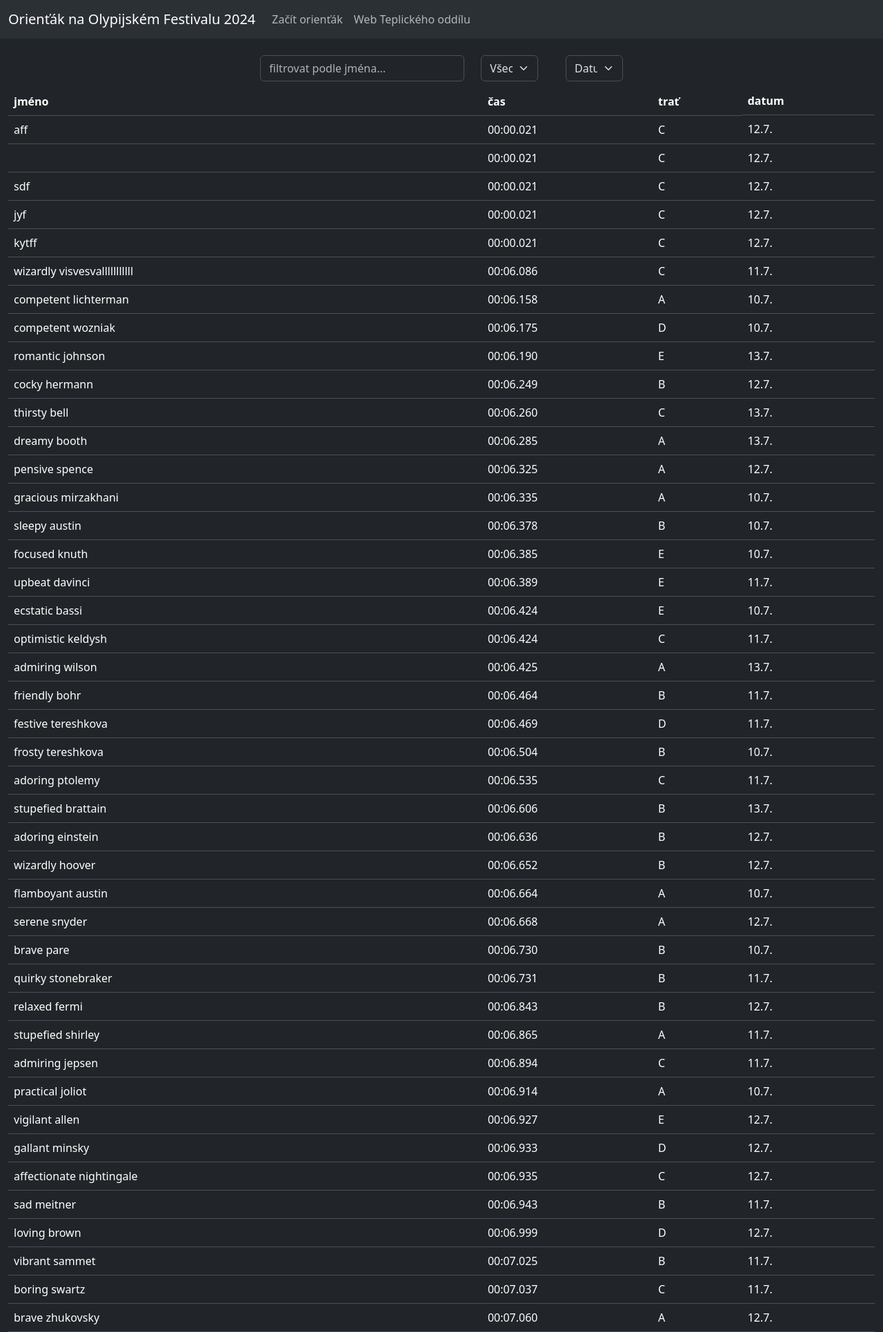
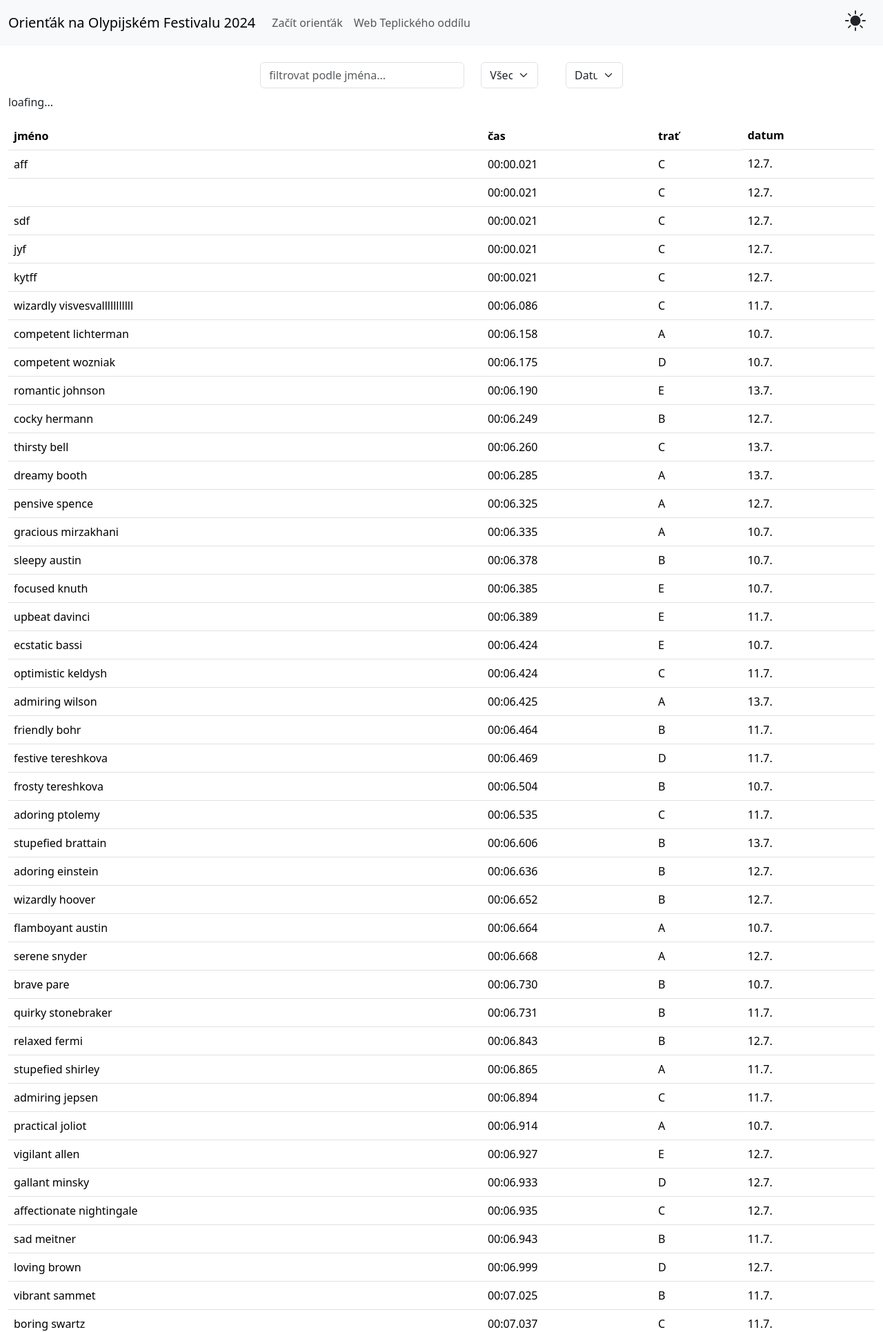
Before and after one commit to Arr170/or_beh, a Flask app: page / in a window 1280 px wide. Shown: the top 1931 px of the page at 69% size. Run offline with Flask 3, Linux system fonts and the light colour scheme; data comes from the database, SQL or seed files in the repository.

Commit message:
mode changer

```diff
--- a/project/templates/base.html
+++ b/project/templates/base.html
@@ -1,5 +1,5 @@
 <!DOCTYPE html>
-<html data-bs-theme="dark">
+<html data-bs-theme="light" id="html-tag">
 
 <head>
     <meta charset="utf-8">
@@ -55,7 +55,14 @@
                         </a>
                     </li>
                     {% endif %}
+
                 </ul>
+            </div>
+            <div class="align-self-end">
+                <button onClick="changeMode()" class="btn" id="change-mode-btn">
+                    <sun-icon></sun-icon>
+                </button>
+
             </div>
         </div>
     </nav>
@@ -66,8 +73,68 @@
     <footer class="text-center mt-auto">
         <!-- <p class="text text-secondary">(this website does not use cookies)</p> -->
     </footer>
+
+    <script>
+        function changeMode() {
+            console.log("changing")
+            const html = document.getElementById("html-tag")
+            const theme = html.getAttribute("data-bs-theme")
+            if (theme === "dark") {
+
+                html.setAttribute("data-bs-theme", "light")
+                document.getElementById("change-mode-btn").innerHTML = "<sun-icon></sun-icon>"
+
+            }
+            else {
+                html.setAttribute("data-bs-theme", "dark")
+                document.getElementById("change-mode-btn").innerHTML = "<moon-icon></moon-icon>"
+            }
+        }
+
+
+        class SunIcon extends HTMLElement {
+            constructor() {
+                super();
+                const shadow = this.attachShadow({ mode: 'open' })
+                const svg = document.createElementNS('http://www.w3.org/2000/svg', 'svg')
+                svg.setAttribute('xmlns', 'http://www.w3.org/2000/svg')
+                svg.setAttribute('width', '30')
+                svg.setAttribute('height', '30')
+                svg.setAttribute('fill', 'currentColor')
+                svg.setAttribute('class', 'bi bi-sun-fill')
+                svg.setAttribute('viewBox', '0 0 16 16')
+
+                svg.innerHTML ='  <path d="M8 12a4 4 0 1 0 0-8 4 4 0 0 0 0 8M8 0a.5.5 0 0 1 .5.5v2a.5.5 0 0 1-1 0v-2A.5.5 0 0 1 8 0m0 13a.5.5 0 0 1 .5.5v2a.5.5 0 0 1-1 0v-2A.5.5 0 0 1 8 13m8-5a.5.5 0 0 1-.5.5h-2a.5.5 0 0 1 0-1h2a.5.5 0 0 1 .5.5M3 8a.5.5 0 0 1-.5.5h-2a.5.5 0 0 1 0-1h2A.5.5 0 0 1 3 8m10.657-5.657a.5.5 0 0 1 0 .707l-1.414 1.415a.5.5 0 1 1-.707-.708l1.414-1.414a.5.5 0 0 1 .707 0m-9.193 9.193a.5.5 0 0 1 0 .707L3.05 13.657a.5.5 0 0 1-.707-.707l1.414-1.414a.5.5 0 0 1 .707 0m9.193 2.121a.5.5 0 0 1-.707 0l-1.414-1.414a.5.5 0 0 1 .707-.707l1.414 1.414a.5.5 0 0 1 0 .707M4.464 4.465a.5.5 0 0 1-.707 0L2.343 3.05a.5.5 0 1 1 .707-.707l1.414 1.414a.5.5 0 0 1 0 .708"/>'
+
+                shadow.appendChild(svg)
+            }
+        }
+        customElements.define('sun-icon', SunIcon)
+
+        class MoonIcon extends HTMLElement {
+            constructor() {
+                super()
+                const shadow = this.attachShadow({ mode: 'open' })
+                const svg = document.createElementNS('http://www.w3.org/2000/svg', 'svg')
+                svg.setAttribute('xmlns', 'http://www.w3.org/2000/svg')
+                svg.setAttribute('width', '30')
+                svg.setAttribute('height', '30')
+                svg.setAttribute('fill', 'currentColor')
+                svg.setAttribute('class', 'bi bi-sun-fill')
+                svg.setAttribute('viewBox', '0 0 16 16')
+
+                svg.innerHTML = `
+            <path d="M6 .278a.77.77 0 0 1 .08.858 7.2 7.2 0 0 0-.878 3.46c0 4.021 3.278 7.277 7.318 7.277q.792-.001 1.533-.16a.79.79 0 0 1 .81.316.73.73 0 0 1-.031.893A8.35 8.35 0 0 1 8.344 16C3.734 16 0 12.286 0 7.71 0 4.266 2.114 1.312 5.124.06A.75.75 0 0 1 6 .278"/>
+            `;
+
+                shadow.appendChild(svg)
+            }
+        }
+
+
+        customElements.define('moon-icon', MoonIcon)
+
+    </script>
 </body>
 
-
-
 </html>
--- a/project/templates/rslt_table.html
+++ b/project/templates/rslt_table.html
@@ -72,10 +72,12 @@
 
 
 <div id="table-container">
+    <p id="loading-tab" ></p>
     <table class="table table-hover" id="content-table">
         <script >
 
 document.addEventListener('DOMContentLoaded', function () {
+    document.getElementById("loading-tab").innerHTML="loafing..."
 
     fetchJson_CreateTable()
         .then(()=>{
@@ -353,6 +355,13 @@ function deleteRslt() {
 }
 
 function focusRow(id) {
+    let color = ""
+    if(document.getElementById("html-tag").getAttribute("data-bs-theme") === "light"){
+        color = "orange "
+    }
+    else{
+        color = "yellow"
+    }
     id = Number(id)
     const nameF = document.getElementById("filter-by-name")
     nameF.value = ''
@@ -361,12 +370,12 @@ function focusRow(id) {
     fetchJson_CreateTable().then(() => {
         const row = document.getElementById(id)
         row.scrollIntoView({ block: 'center', behavior: 'smooth' })
-        row.style.borderColor = "yellow"
-        document.getElementById("pos-" + id).style.color = "yellow"
-        document.getElementById("name-" + id).style.color = "yellow"
-        document.getElementById("date-" + id).style.color = "yellow"
-        document.getElementById("time-" + id).style.color = "yellow"
-        document.getElementById("track-" + id).style.color = "yellow"
+        row.style.borderColor = color
+        document.getElementById("pos-" + id).style.color = color
+        document.getElementById("name-" + id).style.color = color
+        document.getElementById("date-" + id).style.color = color
+        document.getElementById("time-" + id).style.color = color
+        document.getElementById("track-" + id).style.color = color
     })
 }
 
```
